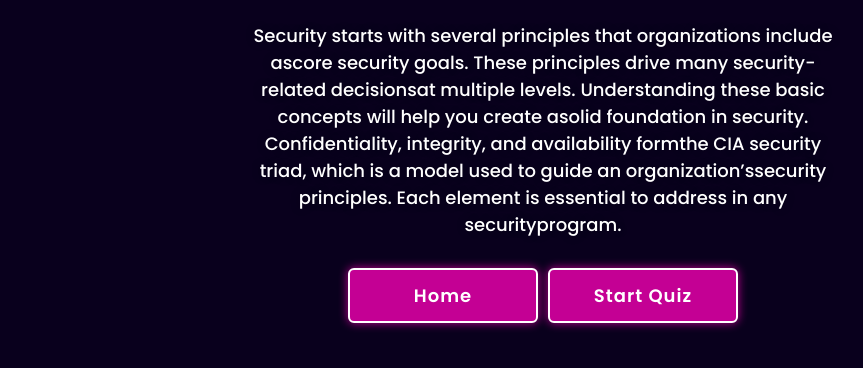
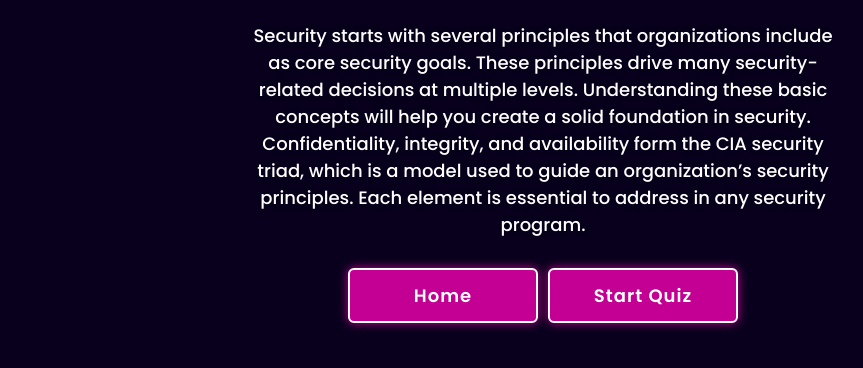
Before and after one commit to Remiiiiii/sec-plus-quiz, a plain HTML site: page chapter1/Chapter1.html in a window 1280 px wide. Shown: the part 316-684 px from the top of the page, without its empty margins (97-960 px from the left). Drawn offline with Linux system fonts and the light colour scheme; some packages are replaced by stand-ins of ours; a script that the page names is missing.

Commit message:
correted grammar mistakes for ch1

```diff
--- a/chapter1/Chapter1.html
+++ b/chapter1/Chapter1.html
@@ -52,13 +52,13 @@
             <br />
             <p>
               Security starts with several principles that organizations include
-              ascore security goals. These principles drive many
-              security-related decisionsat multiple levels. Understanding these
-              basic concepts will help you create asolid foundation in security.
-              Confidentiality, integrity, and availability formthe CIA security
-              triad, which is a model used to guide an organization’ssecurity
-              principles. Each element is essential to address in any
-              securityprogram.
+              as core security goals. These principles drive many
+              security-related decisions at multiple levels. Understanding these
+              basic concepts will help you create a solid foundation in
+              security. Confidentiality, integrity, and availability form the
+              CIA security triad, which is a model used to guide an
+              organization’s security principles. Each element is essential to
+              address in any security program.
             </p>
             <div class="button-container">
               <button class="home-btn">Home</button>
--- a/chapter1/questions.js
+++ b/chapter1/questions.js
@@ -42,7 +42,7 @@ let questions = [
       "Your organization hosts an e-commerce web server selling digital products. The server randomly experiences a high volume of sales and usage, which causes spikes in resource usage. These spikes occasionally take the server down. Which of the following should be implemented to prevent these outages?",
     answer: "A. Elasticity",
     explanation:
-      "Elasticity is the best choice because it allows the server to dynamically scale up or out as needed in response to high resource usage.Scalability isn't the best answer because it is done manually, however, the high resource usage is random and manually adding resources can't respond to the random spikes quick enough. Normalization refers to organizing tables and columns in a database to reduce redundant data and improve overall database performance. Stored procedures are a group of SQL statements that execute as a whole and help prevent SQL injection attacks.",
+      "Elasticity is the best choice because it allows the server to dynamically scale up or out as needed in response to high resource usage. Scalability isn't the best answer because it is done manually, however, the high resource usage is random and manually adding resources can't respond to the random spikes quick enough. Normalization refers to organizing tables and columns in a database to reduce redundant data and improve overall database performance. Stored procedures are a group of SQL statements that execute as a whole and help prevent SQL injection attacks.",
     options: [
       "A. Elasticity",
       "B. Scalibility",
@@ -88,7 +88,7 @@ let questions = [
       "You suspect that traffic in your network is being rerouted to an unauthorized router within your network. Which of the following command-line tools would help you narrow down the problem?",
     answer: "B. tracert",
     explanation:
-      "You can use tracert to track packet flow through a network,and if an extra router has been added to your network, tracert will identify it. You can use ping to check connectivity with a remote system, but it doesn't show the route. The ipconfig command shows the network settings on a Windows computer, but it doesn't identify failed routers. Netstat shows active connections and other network statistics on a local system, but it doesn't identify network paths.",
+      "You can use tracert to track packet flow through a network, and if an extra router has been added to your network, tracert will identify it. You can use ping to check connectivity with a remote system, but it doesn't show the route. The ipconfig command shows the network settings on a Windows computer, but it doesn't identify failed routers. Netstat shows active connections and other network statistics on a local system, but it doesn't identify network paths.",
     options: ["A. ping", "B. tracert", "C. ipconfig", "D. netstat"],
   },
   {
@@ -97,7 +97,7 @@ let questions = [
       "Homer is complaining that he frequently has trouble accessing files on a server in the network. You determine the server's IP address is 172.16.17.11, but ping doesn't show any problem. You decide to use pathping and see the following result. Which of the following is the MOST likely problem?",
     answer: "C. The segment between 192.168.7.1",
     explanation:
-      "The segment between 192.168.7.1 and 192.168.5.1 is mostlikely the problem. The results show packet loss of 14 percent on this segment. The router at 10.80.73.150 (hop 4) is showing 100 percent packet loss but traffic is still getting to the server at 172.16.17.11 (hop 5). This indicates the router at 10.80.73.150 is not responding to ICMP traffic. The packet loss between the source and 192.168.5.1 is due to the packet loss on the previous network segment. There is no packet loss to 192.168.7.1.",
+      "The segment between 192.168.7.1 and 192.168.5.1 is most likely the problem. The results show packet loss of 14 percent on this segment. The router at 10.80.73.150 (hop 4) is showing 100 percent packet loss but traffic is still getting to the server at 172.16.17.11 (hop 5). This indicates the router at 10.80.73.150 is not responding to ICMP traffic. The packet loss between the source and 192.168.5.1 is due to the packet loss on the previous network segment. There is no packet loss to 192.168.7.1.",
     options: [
       "A. The router with the IP address of 10.80.73.150",
       "B. The router with the IP address of 192.168.5.1",
@@ -109,7 +109,7 @@ let questions = [
   {
     numb: 10,
     question:
-      "You're troubleshooting a connectivity issue with a server that has an IP address of 192.168.1.10 from your Linux system. The server does not respond to the ping command. but you suspect that a router is blocking the ping traffic. Which of the following choices would you use to verify the server is responding to traffic?",
+      "You're troubleshooting a connectivity issue with a server that has an IP address of 192.168.1.10 from your Linux system. The server does not respond to the ping command, but you suspect that a router is blocking the ping traffic. Which of the following choices would you use to verify the server is responding to traffic?",
     answer: "A. hping",
     explanation:
       "The hping command can be used in place of the ping command when network devices are blocking ping commands using Internet Control Message Protocol (ICMP) traffic. It can send packets using TCP and other protocols instead of ICMP. The ipconfig command is used to view TCP/IP configuration information. Netstat shows active connections and network statistics. The arp command shows the contents of the arp cache and does not use echo commands.",
@@ -130,7 +130,7 @@ let questions = [
       "You want to verify that the syslog file is being rotated successfully on a Linux system. Which of the following commands is the BEST choice to use?",
     answer: "D. head",
     explanation:
-      "The head command shows the first 10 lines (by default) of a log file, and if the log is being rotated properly, one of the first log entries indicates the logrotate.service has succeeded. Rotating the log copies the current log, erases the log, and starts logging new entries at the beginning of every day.The logger command is used to add entries into the syslog file. It doesn't read the file. The cat command (short for concatenate) displays the entire contents of a file but scrolls past the first entries very quickly making them difficult to catch. The tail command shows the last 10 lines (by default) of a log file, and is unlikely to include the first entries showing that the logrotate.service succeeded.",
+      "The head command shows the first 10 lines (by default) of a log file, and if the log is being rotated properly, one of the first log entries indicates the logrotate.service has succeeded. Rotating the log copies the current log, erases the log, and starts logging new entries at the beginning of every day. The logger command is used to add entries into the syslog file. It doesn't read the file. The cat command (short for concatenate) displays the entire contents of a file but scrolls past the first entries very quickly making them difficult to catch. The tail command shows the last 10 lines (by default) of a log file, and is unlikely to include the first entries showing that the logrotate.service succeeded.",
     options: ["A. logger", "B. cat", "C. tail", "D. head"],
   },
   {
@@ -145,7 +145,7 @@ let questions = [
   {
     numb: 14,
     question:
-      "Maggie needs access to the project.doc file available on a Linux server. Lisa, a system administrator responsible for this server, sees the following permissions for the file: rwx rw- --- What should Lisa use to grant Maggie read access to the file?",
+      "Maggie needs access to the project.doc file available on a Linux server. Lisa, a system administrator responsible for this server, sees the following permissions for the file: rwx rw- ---. What should Lisa use to grant Maggie read access to the file?",
     answer: "A. chmod",
     explanation:
       "The system administrator should modify permissions with the chmod (short for change mode) command. The journalctl command queries the Linux system logging utility (journald) and displays log entries from several sources. The cat command (short for concatenate) displays file contents. LAMP is an acronym for Linux, Apache, MySQL, and PHP (orPerl or Python).",
```
